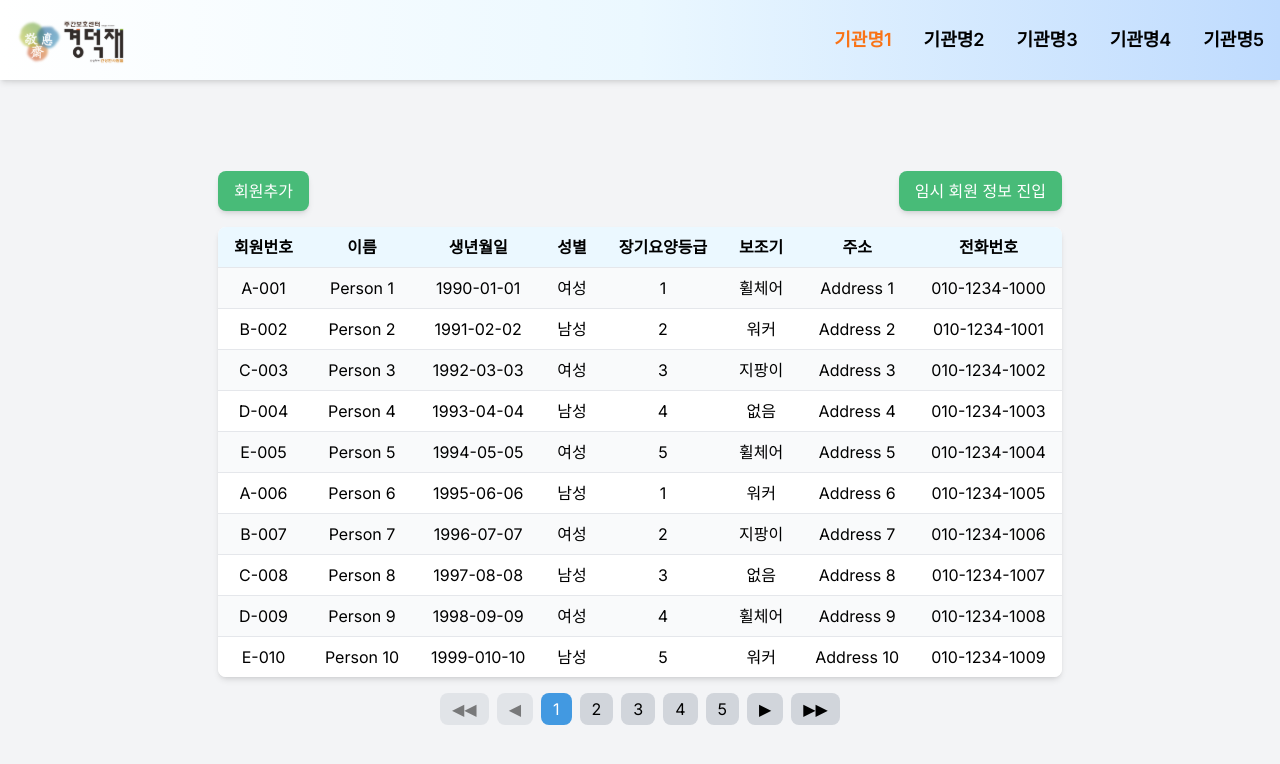
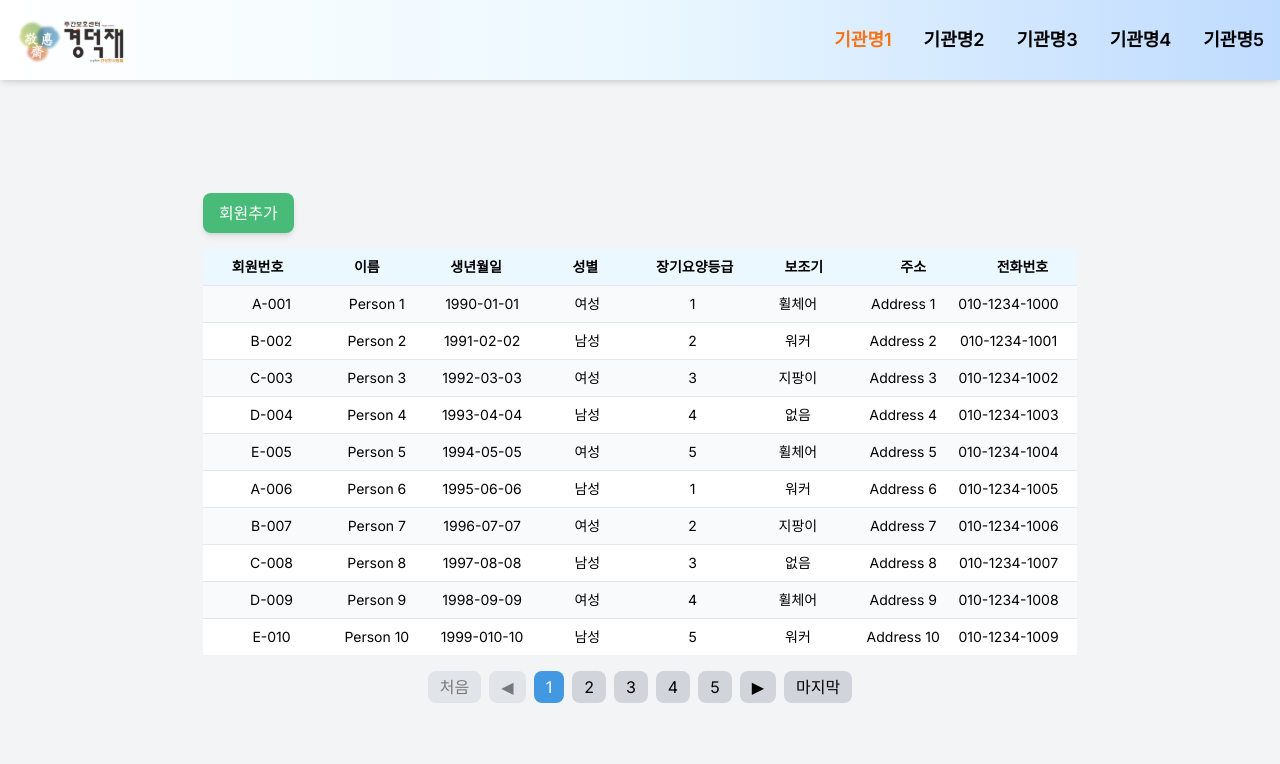
Before and after one commit to yeowool1010/Home-care-center-management-system_test, a Next.js app: page / in a window 1280 px wide. Shown: the top 764 px of the page. Built offline with nearby package versions, Linux system fonts and the light colour scheme.

Commit message:
회원목록 테이블 css div로 변경

```diff
--- a/src/components/page/MemberTable.tsx
+++ b/src/components/page/MemberTable.tsx
@@ -52,15 +52,11 @@ const MemberTable = () => {
         >
           회원추가
         </button>
-        <Link href={`/memberInfo-page?id=${'H-001'}`} passHref>
-          <button className="bg-green-500 text-white px-4 py-2 rounded-lg shadow-md hover:bg-green-600">
-            임시 회원 정보 진입
-          </button>
-        </Link>
+
       </div>
 
       {/* Table */}
-      <table className="min-w-full table-auto bg-white shadow-md rounded-lg overflow-hidden">
+      {/* <table className="min-w-full table-auto bg-white shadow-md rounded-lg overflow-hidden">
         <thead>
           <tr className="bg-blue-100">
             <th className="px-4 py-2">회원번호</th>
@@ -92,7 +88,39 @@ const MemberTable = () => {
             </tr>
           ))}
         </tbody>
-      </table>
+      </table> */}
+
+      {/* Table Body */}
+      <div className="divide-y">
+      <div className="grid grid-cols-8 bg-blue-100 text-sm text-center font-semibold">
+        <div className="px-4 py-2 whitespace-nowrap">회원번호</div>
+        <div className="px-4 py-2 whitespace-nowrap">이름</div>
+        <div className="px-4 py-2 whitespace-nowrap">생년월일</div>
+        <div className="px-4 py-2 whitespace-nowrap">성별</div>
+        <div className="px-4 py-2 whitespace-nowrap">장기요양등급</div>
+        <div className="px-4 py-2 whitespace-nowrap">보조기</div>
+        <div className="px-4 py-2 whitespace-nowrap">주소</div>
+        <div className="px-4 py-2 whitespace-nowrap">전화번호</div>
+      </div>
+        {currentMembers.map((member, index) => (
+          <Link key={member.memberId} href={`/memberInfo-page?id=${member.userId}`} passHref>
+            <div
+              className={`grid grid-cols-8 px-4 py-2 text-center text-sm ${
+                index % 2 === 0 ? 'bg-gray-50' : 'bg-white'
+              } border-t transition-all duration-200 ease-in-out transform hover:shadow-lg hover:bg-gradient-to-r from-blue-100 to-blue-200 cursor-pointer`}
+            >
+              <div>{member.userId}</div>
+              <div>{member.name}</div>
+              <div>{member.birthDate}</div>
+              <div>{member.gender}</div>
+              <div>{member.careLevel}</div>
+              <div>{member.assistiveDevice}</div>
+              <div>{member.address}</div>
+              <div>{member.phoneNumber}</div>
+            </div>
+          </Link>
+        ))}
+      </div>
 
       {/* Pagination */}
       <div className="mt-4 flex justify-center space-x-2">
@@ -101,7 +129,7 @@ const MemberTable = () => {
           disabled={currentPage === 1}
           className="px-3 py-1 rounded-lg bg-gray-300 hover:bg-gray-400 disabled:opacity-50"
         >
-          ◀◀
+          처음
         </button>
         <button
           onClick={() => handlePageChange(startPage - 1)}
@@ -133,7 +161,7 @@ const MemberTable = () => {
           disabled={currentPage === totalPages}
           className="px-3 py-1 rounded-lg bg-gray-300 hover:bg-gray-400 disabled:opacity-50"
         >
-          ▶▶
+          마지막
         </button>
       </div>
     </div>
--- a/src/pages/api/people.ts
+++ b/src/pages/api/people.ts
@@ -20,7 +20,7 @@ interface Person {
 const assistiveDevices = ["휠체어", "워커", "지팡이", "없음"];
 const organizations = ["A", "B", "C", "D", "E"];
 
-const people: Person[] = Array.from({ length: 200 }, (_, i) => {
+const people: Person[] = Array.from({ length: 300 }, (_, i) => {
   const org = organizations[i % organizations.length]; // Cycle through A, B, C, D, E
   return {
     memberId: String(i + 1).padStart(3, '0'), // Simple sequential number as memberId
```
